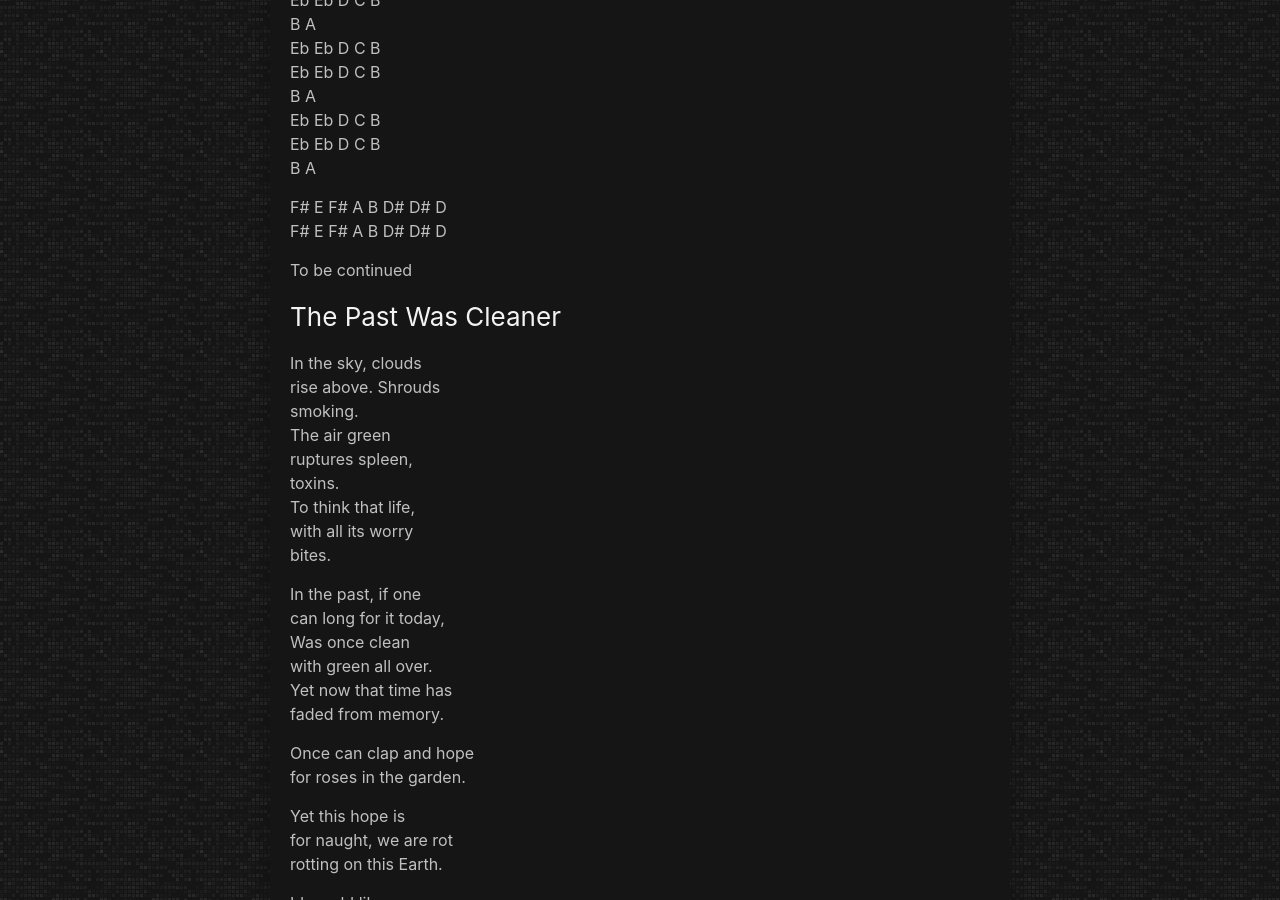
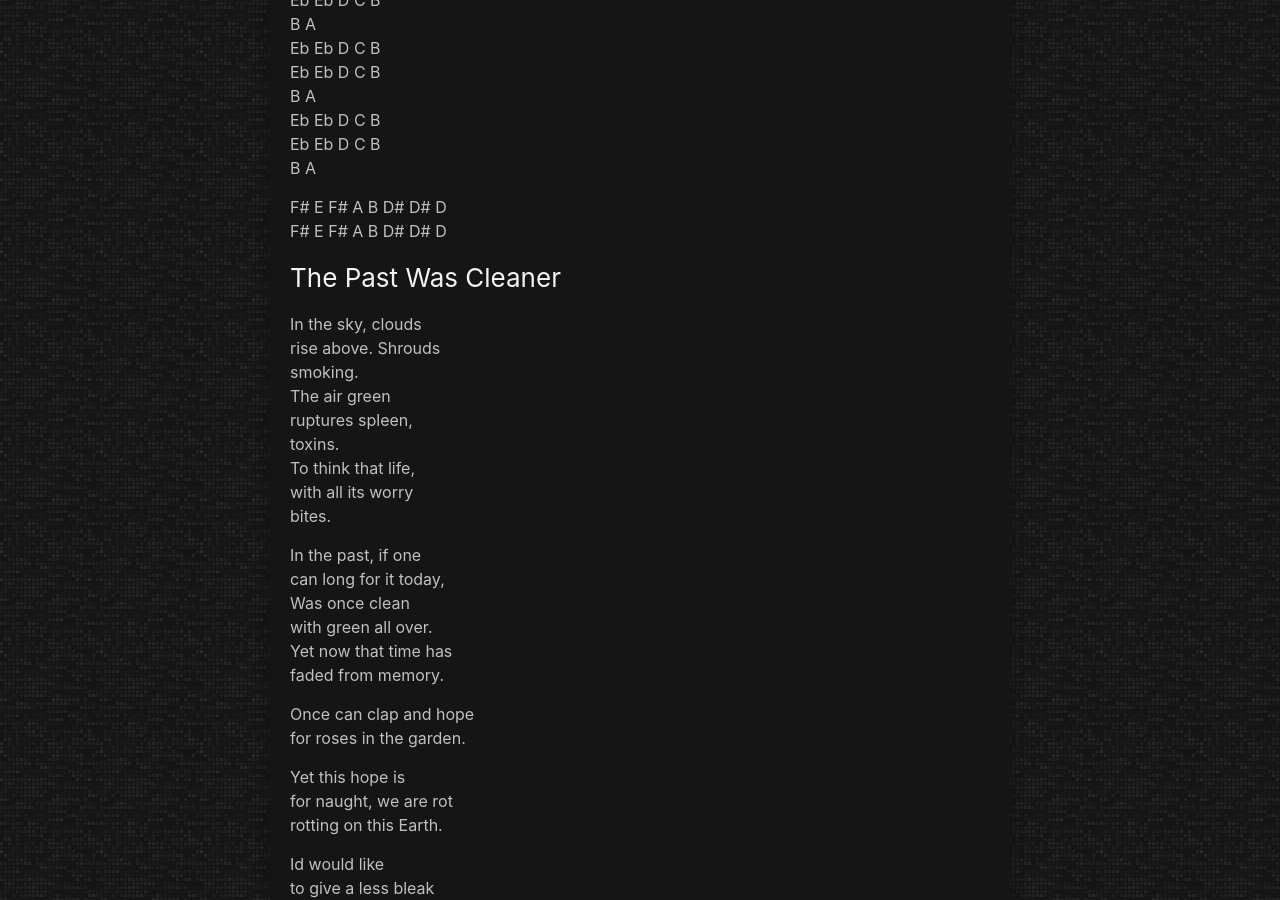
Before and after one commit to LWFlouisa/SRWeaverPoetry, a Jekyll site: the page built from _posts/2021-08-15-thepastwascleaner.md, in a window 1280 px wide and 900 px high, scrolled down 1106 px. Built offline with Jekyll 4.4.1, drawn with Linux system fonts in a browser that asks for light colours; our own code applies the rules of GitHub Pages for plain Markdown files.

Commit message:
Update 2021-08-15-thepastwascleaner.md

```diff
--- a/_posts/2021-08-15-thepastwascleaner.md
+++ b/_posts/2021-08-15-thepastwascleaner.md
@@ -50,8 +50,6 @@ B A<br />
 F# E F# A B D# D# D<br />
 F# E F# A B D# D# D<br />
 
-To be continued
-
 ### The Past Was Cleaner
 
 In the sky, clouds<br />
```
